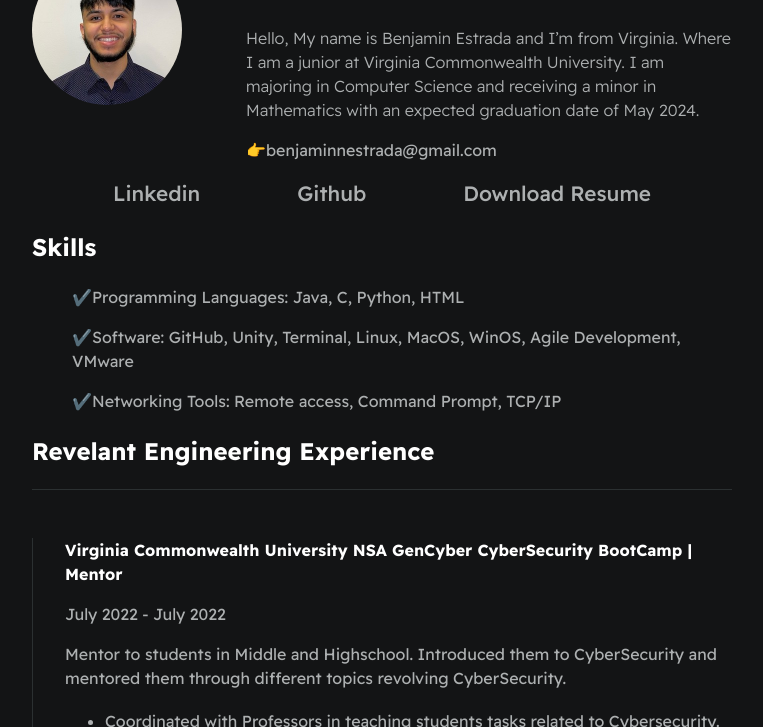
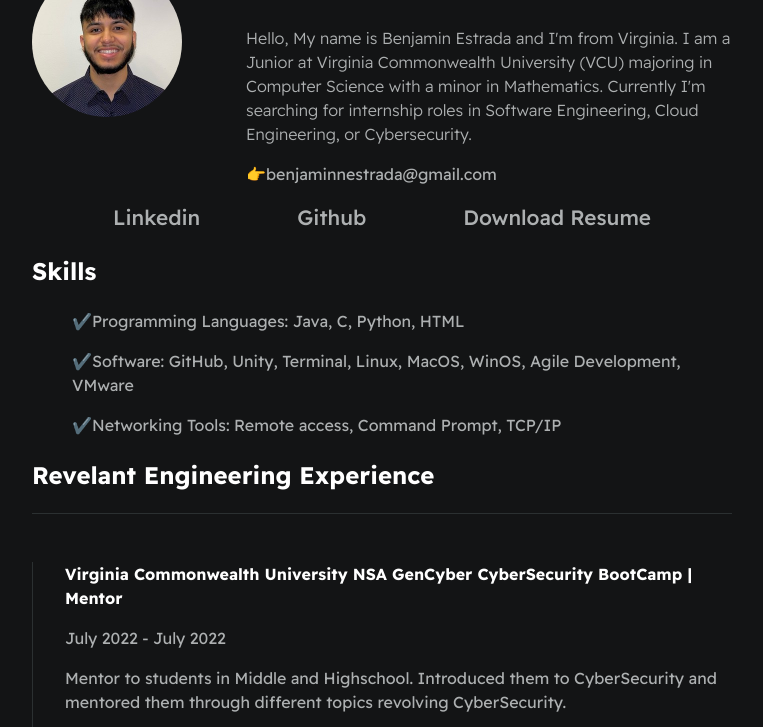
Before and after one commit to io-benjamin/Website, a plain HTML site: page index.html in a window 1280 px wide. Shown: the part 126-853 px from the top of the page, without its empty margins (258-1021 px from the left). Drawn offline with Linux system fonts and the light colour scheme.

Commit message:
Update index.html

```diff
--- a/index.html
+++ b/index.html
@@ -16,7 +16,8 @@
 
             <div>
                 <p id="Username">Benjamin Estrada</p>
-                <p id="bio">Hello, My name is Benjamin Estrada and I’m from Virginia. Where I am a junior at Virginia Commonwealth University. I am majoring in Computer Science and receiving a minor in Mathematics with an expected graduation date of May 2024. </p>
+                <p id="bio">Hello, My name is Benjamin Estrada and I'm from Virginia. I am a Junior at Virginia Commonwealth University (VCU) majoring in Computer Science with a minor in Mathematics.
+                    Currently I'm searching for internship roles in Software Engineering, Cloud Engineering, or Cybersecurity.</p>
                 <p id="email">👉<a href="https://mail.google.com/mail/u/0/#inbox?compose=CllgCJvnrbqsxnrwgkFnGgQllkgJjSPPLgCVfBHxSvMCXrTkGqkhRzvmjlFkJQkbcPgqFpwmTfg" target="_blank">benjaminnestrada@gmail.com</a> </p>
             </div>
         </section>
```
